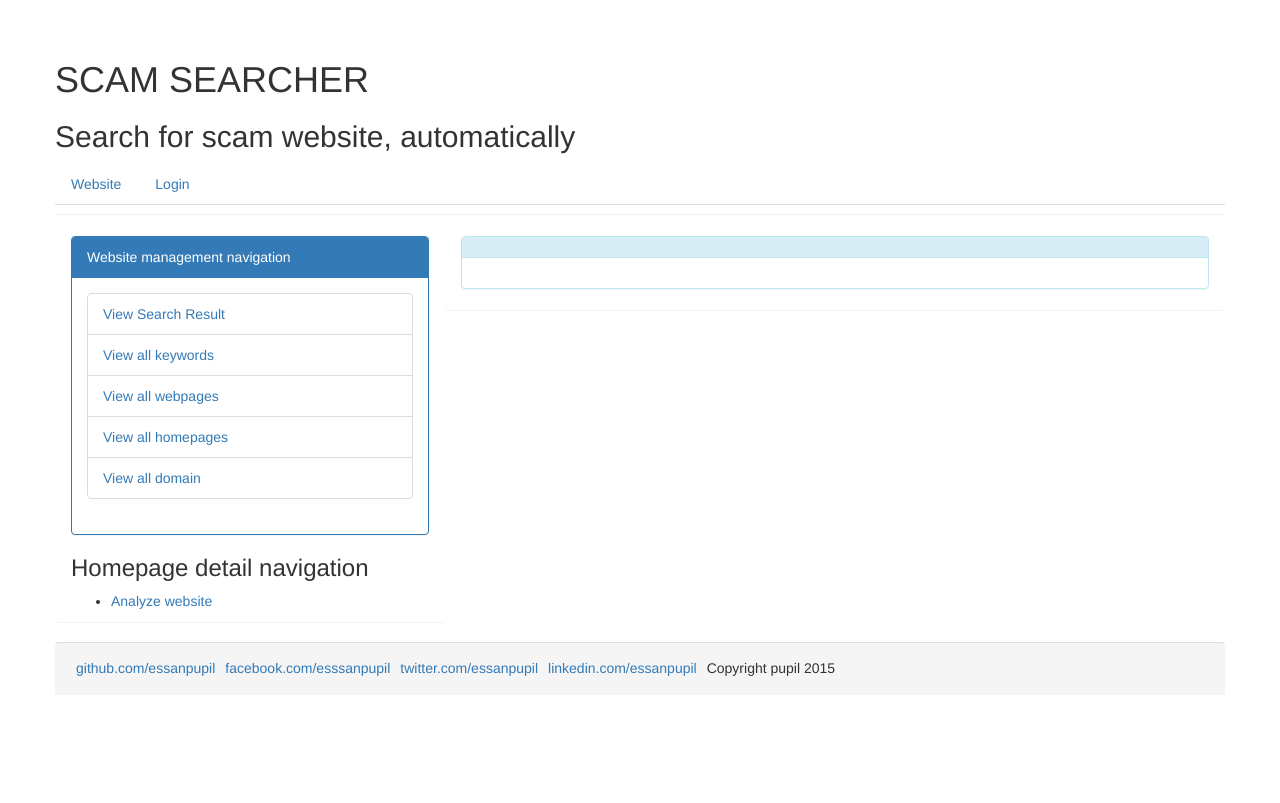
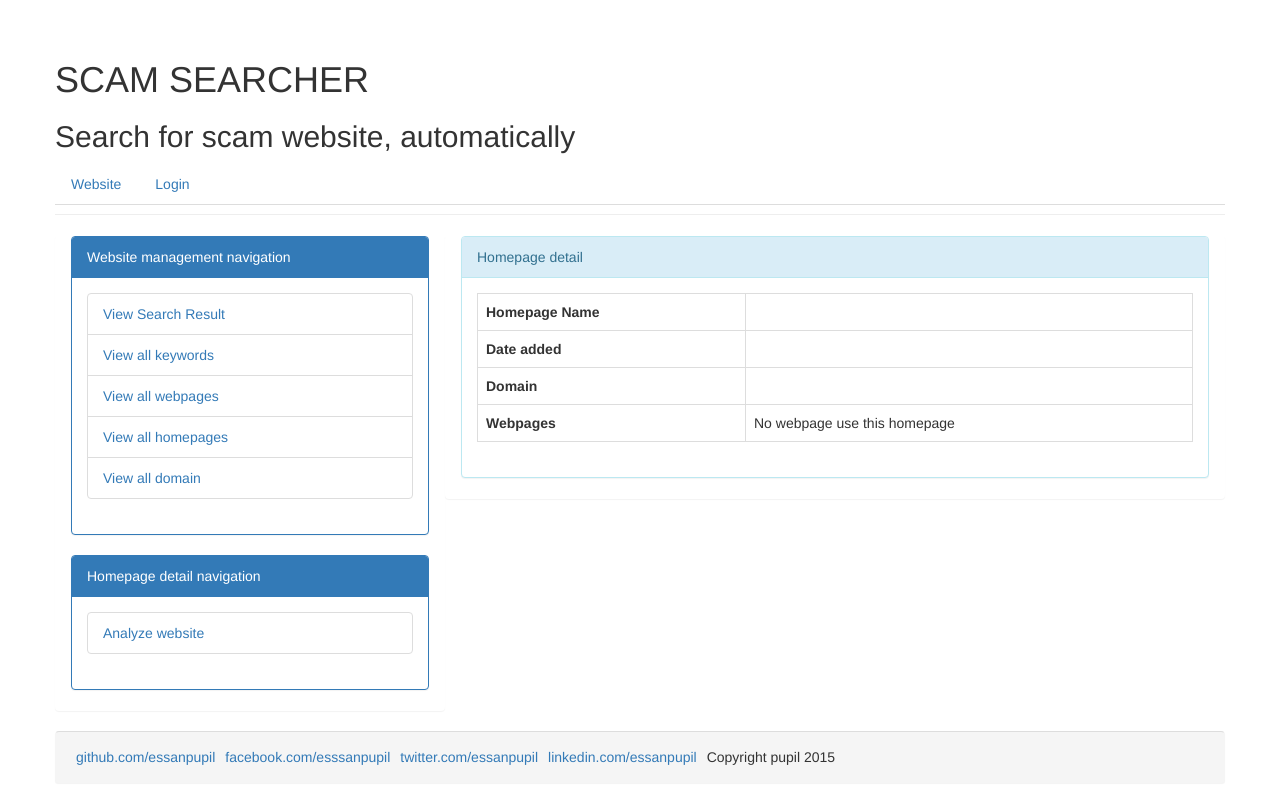
Before and after one commit to essanpupil/autowebsearch, a Django app: template website_management/templates/website_management/homepage_detail.html in a window 1280 px wide. Before the commit the page ends 676 px from the top, so only its background shows below. Run offline with Django 3.2, Linux system fonts and the light colour scheme; the template is opened without the code that fills it, so the values that code supplies are empty; some libraries are stand-ins or nearby versions.

Commit message:
Applying new base in various website_management templates

```diff
--- a/website_management/templates/website_management/homepage_detail.html
+++ b/website_management/templates/website_management/homepage_detail.html
@@ -3,9 +3,9 @@
     {% include 'website_management/website_nav.html' %}
     {% include 'website_management/homepage_detail_nav.html' %}
 {% endblock %}
-{% block content %}
-<h3>Homepage detail</h3>
-<table>
+{% block content-heading %}Homepage detail{% endblock %}
+{% block content-body %}
+    <table class="table table-bordered">
         <tr>
             <th align="left">Homepage Name</th>
             <td>
--- a/website_management/templates/website_management/homepage_detail_nav.html
+++ b/website_management/templates/website_management/homepage_detail_nav.html
@@ -1,8 +1,12 @@
-<h3>Homepage detail navigation</h3>
-<ul>
-    <li>
-        <a href="{% url 'website_analyzer:analyze_website' hpid %}">
-            Analyze website
-        </a>
-    </li>
-</ul>
+<div class="panel panel-primary">
+    <div class="panel-heading">Homepage detail navigation</div>
+    <div class="panel-body">
+        <ul class="list-group">
+            <li class="list-group-item">
+                <a href="{% url 'website_analyzer:analyze_website' hpid %}">
+                    Analyze website
+                </a>
+            </li>
+        </ul>
+    </div>
+</div>
--- a/website_management/templates/website_management/web_detail.html
+++ b/website_management/templates/website_management/web_detail.html
@@ -5,9 +5,9 @@
 {% block subnavigation %}
     {% include 'website_management/web_detail_subnav.html' %}
 {% endblock %}
-{% block content %}
-<h3>Webpage detail</h3>
-<table>
+{% block content-heading %}Webpage detail{% endblock %}
+{% block content-body %}
+    <table class="table table-bordered">
         <tr>
             <th align="left">URL</th>
             <td>
```
Lines whose indentation alone changed are shown as unchanged.
